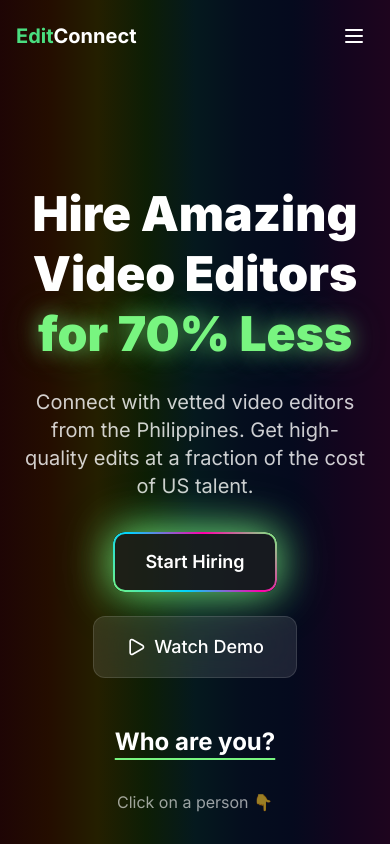
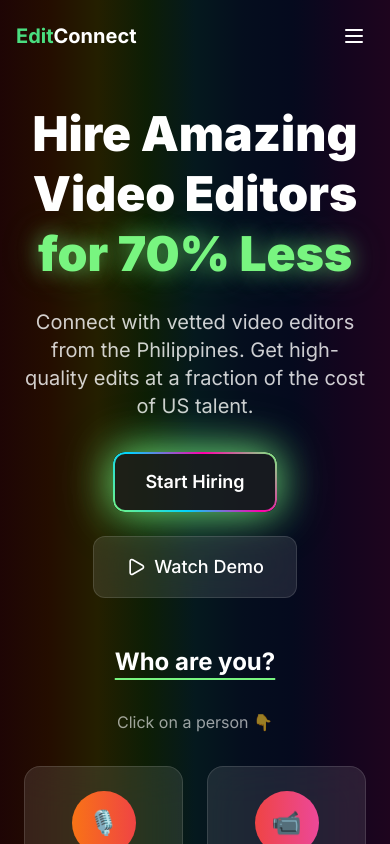
Before and after one commit to radz22/website, a Next.js app: page / in a window 390 px wide. Shown: the top 844 px of the page. Built offline with nearby package versions, Linux system fonts and the light colour scheme.

Commit message:
chore: adjust

```diff
--- a/components/hero-section.tsx
+++ b/components/hero-section.tsx
@@ -45,7 +45,7 @@ const HeroSection = () => {
   return (
     <section
       id="home"
-      className="pt-28 min-h-screen flex items-center justify-center px-6 "
+      className="md:pt-28 max-md:pt-8 min-h-screen flex items-center justify-center px-6 "
     >
       <div className="max-w-6xl mx-auto text-center">
         <h1 className="text-5xl md:text-7xl font-black mb-6 leading-tight">
```
